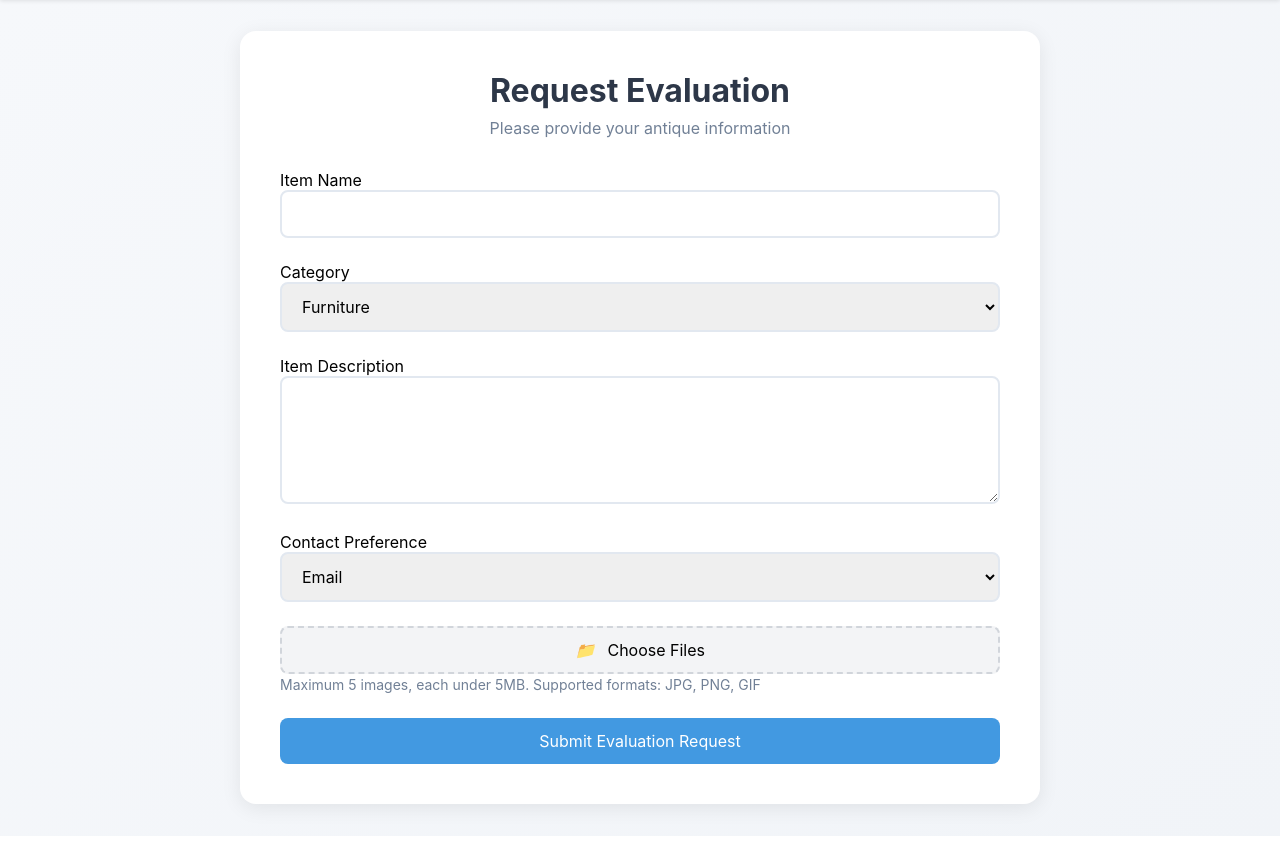
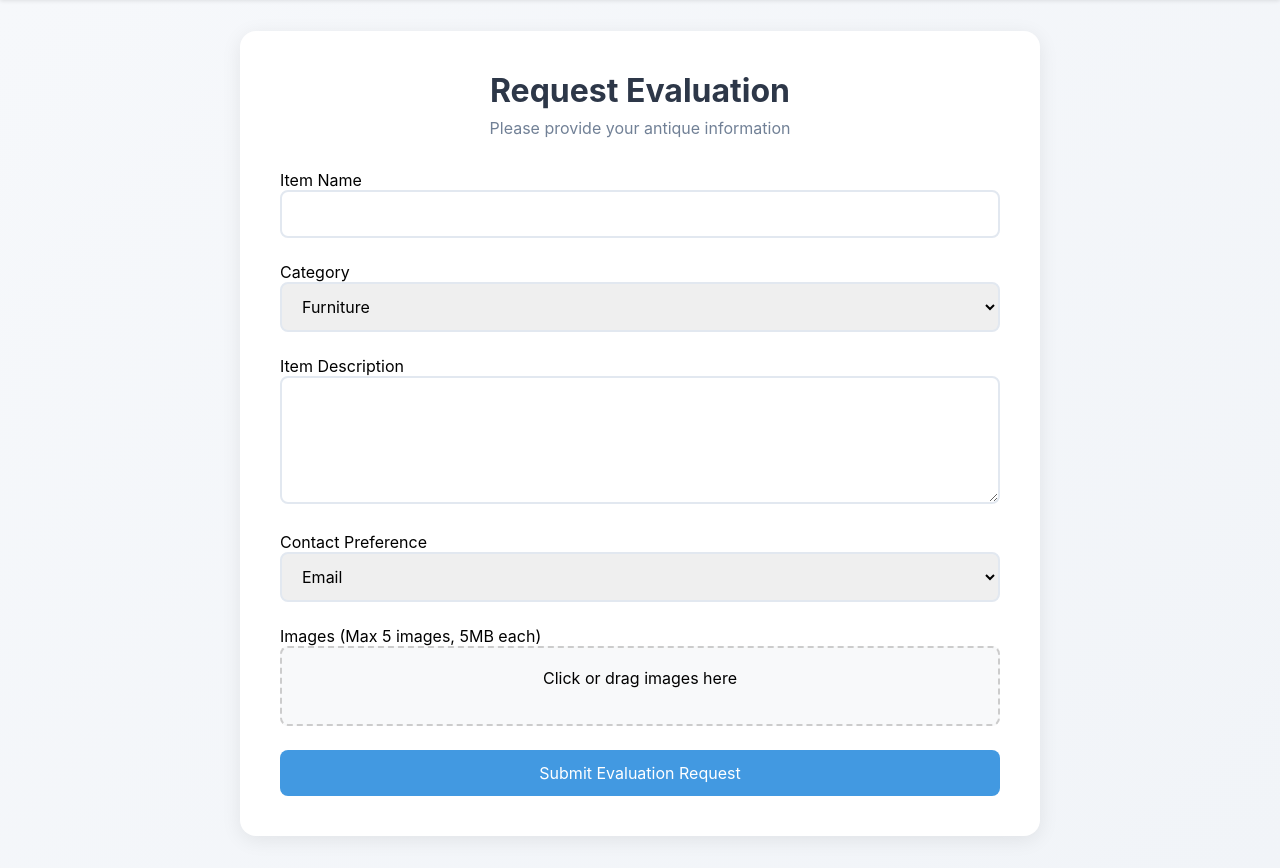
Before and after one commit to x71xxy/lovejoy-antiques, a Flask app: page /request_evaluation in a window 1280 px wide. Shown: the part 69-937 px from the top of the page. Before the commit the page ends 905 px from the top, so only its background shows below. Run offline with Flask 3, Linux system fonts and the light colour scheme; the visitor is signed in with stand-in values (Sample User, id 1); some libraries are stand-ins or nearby versions.

Commit message:
Improve file upload user experience

```diff
--- a/app/routes/evaluation.py
+++ b/app/routes/evaluation.py
@@ -53,14 +53,19 @@ def request_evaluation():
 
     if form.validate_on_submit():
         try:
+            files = request.files.getlist('images')
+            if not files or files[0].filename == '':
+                flash('Please select at least one image', 'error')
+                return render_template('request_evaluation.html', form=form)
+
             # Check file count
-            if len(request.files.getlist('images')) > current_app.config['MAX_IMAGE_COUNT']:
+            if len(files) > current_app.config['MAX_IMAGE_COUNT']:
                 flash('Maximum 5 images allowed', 'error')
                 return render_template('request_evaluation.html', form=form)
 
             # Process image upload
             image_paths = []
-            for image in request.files.getlist('images'):
+            for image in files:
                 if image and allowed_file(image.filename):
                     if not validate_image(image):
                         flash('Invalid image file', 'error')
@@ -69,8 +74,16 @@ def request_evaluation():
                     filename = secure_filename(image.filename)
                     timestamp = datetime.now().strftime('%Y%m%d_%H%M%S')
                     unique_filename = f"{timestamp}_{filename}"
-                    image.save(os.path.join(current_app.config['UPLOAD_FOLDER'], unique_filename))
+
+                    # 使用安全的文件保存函数
+                    if not save_uploaded_file(image, unique_filename):
+                        flash('Failed to save image', 'error')
+                        return render_template('request_evaluation.html', form=form)
+
                     image_paths.append(unique_filename)
+                else:
+                    flash('Invalid file type', 'error')
+                    return render_template('request_evaluation.html', form=form)
 
             # Create evaluation request
             evaluation = EvaluationRequest(
--- a/app/templates/request_evaluation.html
+++ b/app/templates/request_evaluation.html
@@ -34,16 +34,29 @@ block content %}
       </div>
 
       <div class="form-group">
-        <label for="file-upload" class="custom-file-upload">
-          <i class="upload-icon">📁</i>
-          <span>Choose Files</span>
-        </label>
-        {{ form.images(id="file-upload", class="form-control hidden",
-        multiple=true, accept="image/*", onchange="validateImages(this)") }}
-        <small class="text-muted">
-          Maximum 5 images, each under 5MB. Supported formats: JPG, PNG, GIF
-        </small>
-        <div class="error-message" id="image-error"></div>
+        <label for="images">Images (Max 5 images, 5MB each)</label>
+        <div class="upload-area" id="uploadArea">
+          <input
+            type="file"
+            name="images"
+            id="imageInput"
+            multiple
+            accept=".jpg,.jpeg,.png,.gif"
+            style="display: none"
+          />
+          <div
+            class="upload-placeholder"
+            onclick="document.getElementById('imageInput').click()"
+          >
+            <i class="fas fa-cloud-upload-alt"></i>
+            <p>Click or drag images here</p>
+          </div>
+          <div id="previewContainer" class="preview-container"></div>
+        </div>
+        <div id="uploadProgress" class="upload-progress" style="display: none">
+          <div class="progress-bar"></div>
+          <span class="progress-text">Uploading...</span>
+        </div>
       </div>
 
       <button type="submit" class="btn btn-primary">
@@ -87,6 +100,63 @@ block content %}
         e.preventDefault();
       }
     });
+
+  document
+    .getElementById("imageInput")
+    .addEventListener("change", function (e) {
+      const files = e.target.files;
+      const previewContainer = document.getElementById("previewContainer");
+      previewContainer.innerHTML = "";
+
+      for (let i = 0; i < files.length; i++) {
+        const file = files[i];
+        if (file.type.startsWith("image/")) {
+          const reader = new FileReader();
+          const previewItem = document.createElement("div");
+          previewItem.className = "preview-item";
+
+          reader.onload = function (e) {
+            previewItem.innerHTML = `
+                    <img src="${e.target.result}" alt="Preview">
+                    <button type="button" class="remove-btn" onclick="removePreview(this)">×</button>
+                `;
+          };
+
+          reader.readAsDataURL(file);
+          previewContainer.appendChild(previewItem);
+        }
+      }
+    });
+
+  function removePreview(btn) {
+    btn.parentElement.remove();
+  }
+
+  // 添加拖放支持
+  const uploadArea = document.getElementById("uploadArea");
+
+  uploadArea.addEventListener("dragover", (e) => {
+    e.preventDefault();
+    uploadArea.style.borderColor = "#4299e1";
+    uploadArea.style.background = "#f0f7ff";
+  });
+
+  uploadArea.addEventListener("dragleave", (e) => {
+    e.preventDefault();
+    uploadArea.style.borderColor = "#ccc";
+    uploadArea.style.background = "#f8f9fa";
+  });
+
+  uploadArea.addEventListener("drop", (e) => {
+    e.preventDefault();
+    uploadArea.style.borderColor = "#ccc";
+    uploadArea.style.background = "#f8f9fa";
+
+    const files = e.dataTransfer.files;
+    document.getElementById("imageInput").files = files;
+    const event = new Event("change");
+    document.getElementById("imageInput").dispatchEvent(event);
+  });
 </script>
 
 <style>
@@ -201,5 +271,88 @@ block content %}
   .hidden {
     display: none;
   }
+
+  .upload-area {
+    border: 2px dashed #ccc;
+    border-radius: 8px;
+    padding: 20px;
+    text-align: center;
+    margin-bottom: 1rem;
+    background: #f8f9fa;
+    transition: all 0.3s ease;
+  }
+
+  .upload-area:hover {
+    border-color: #4299e1;
+    background: #f0f7ff;
+  }
+
+  .upload-placeholder {
+    cursor: pointer;
+  }
+
+  .upload-placeholder i {
+    font-size: 2rem;
+    color: #4299e1;
+    margin-bottom: 0.5rem;
+  }
+
+  .preview-container {
+    display: flex;
+    flex-wrap: wrap;
+    gap: 10px;
+    margin-top: 1rem;
+  }
+
+  .preview-item {
+    position: relative;
+    width: 100px;
+    height: 100px;
+  }
+
+  .preview-item img {
+    width: 100%;
+    height: 100%;
+    object-fit: cover;
+    border-radius: 4px;
+  }
+
+  .preview-item .remove-btn {
+    position: absolute;
+    top: -8px;
+    right: -8px;
+    background: #ff4444;
+    color: white;
+    border: none;
+    border-radius: 50%;
+    width: 20px;
+    height: 20px;
+    line-height: 20px;
+    text-align: center;
+    cursor: pointer;
+    font-size: 12px;
+  }
+
+  .upload-progress {
+    margin-top: 1rem;
+    background: #edf2f7;
+    border-radius: 4px;
+    overflow: hidden;
+  }
+
+  .progress-bar {
+    height: 4px;
+    background: #4299e1;
+    width: 0;
+    transition: width 0.3s ease;
+  }
+
+  .progress-text {
+    display: block;
+    text-align: center;
+    font-size: 0.875rem;
+    color: #4a5568;
+    margin-top: 0.25rem;
+  }
 </style>
 {% endblock %}
```
